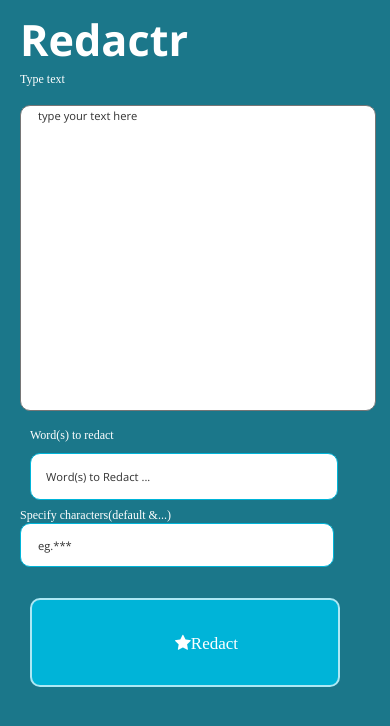
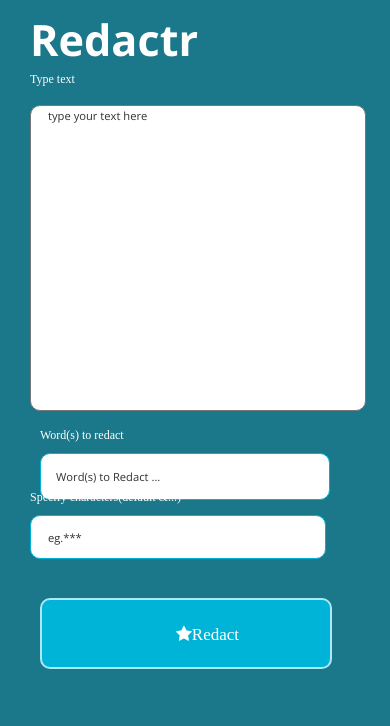
Before and after one commit to Tijani-zainab/circle-161-readactar, a plain HTML site: page index.html in a window 390 px wide. Drawn offline with nearby package versions, Linux system fonts and the light colour scheme.

Commit message:
fix: mobile responsiveness btn

```diff
--- a/assets/css/style.css
+++ b/assets/css/style.css
@@ -16,7 +16,7 @@ body {
  /* margin: auto; */
  background: var(--background-color);
  color: var(--font-color);
- padding-bottom: 21px;
+ padding-bottom: 20px;
  height: fit-content;
  /* padding: 79px 90px 0px 90px; */
 
@@ -270,7 +270,7 @@ body {
   background: var(--background-color);
   font-family: var(--font-style);
   color: var(--font-color);
-  padding: 10px 20px;
+  padding: 10px 30px;
  }
 
 .redactr-logo h1, .logo-redacted h1 {
@@ -285,30 +285,22 @@ body {
  .content-area{
   width:100%;
   display:inline;
-/*   padding: 0 20px; */
  }
 
  .redactr-content {
-/*  height:70px; */
    width:100%;
   display: block;
-/*    padding: 0 20px; */
  }
 
  textarea {
   resize: none;
-/*   height: 300px; */
   width: 100%;
-/*   margin-left:10px; */
   border-radius: var(--border-radius);
  }
 
  .redactr-input {
   border: 1px solid var(--border-color);
   width: 90%;
-/*   height: 40px; */
-/*   margin-bottom: 25px; */
-/*    padding: 20px 0; */
   border-radius: var(--border-radius);
  }
 
@@ -339,13 +331,17 @@ body {
   border: 1px solid var(--border-color);
  width: 88%;
  position:relative;
- bottom:10px;
+ bottom: 0;
   height: 40px;
   border-radius: var(--border-radius);
  }
 
 label{
  font-size: 12px;
+}
+
+.spec--label {
+  margin-top: 20px;
 }
 
 .WordsToRedact, .redact-btn--cont, .specify-area {
@@ -370,7 +366,7 @@ button.CopyRedactedMessage{
 
 .fa {
   margin: 20px 10px;
-  padding: 14px ;
+  padding: 5px;
   font-size: 17px;
   border-radius: 50%;
 }
--- a/index.html
+++ b/index.html
@@ -54,7 +54,7 @@
       </span>
       <span class="specify-area">
         <form>
-          <label for='character'>Specify characters(default &...)</label>
+          <label class="speci--label" for='character'>Specify characters(default &...)</label>
           <br>
           <input id="custom-replace" type='text' class="character-input" placeholder="eg.***">
 
```
